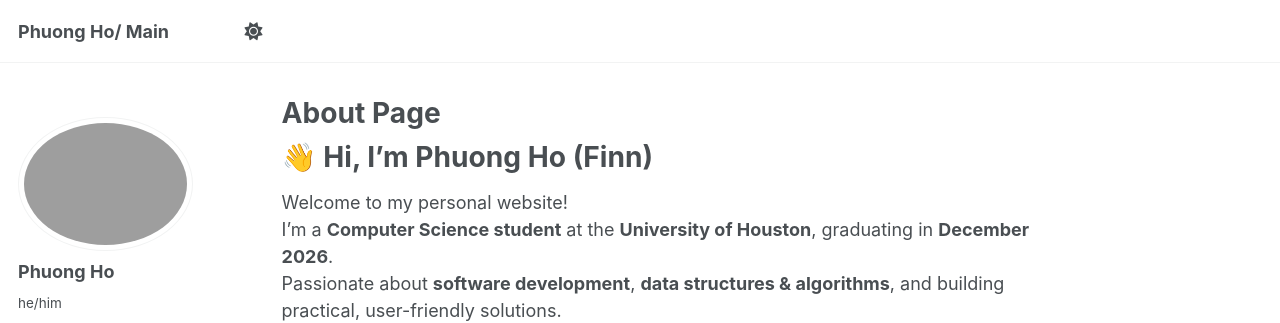
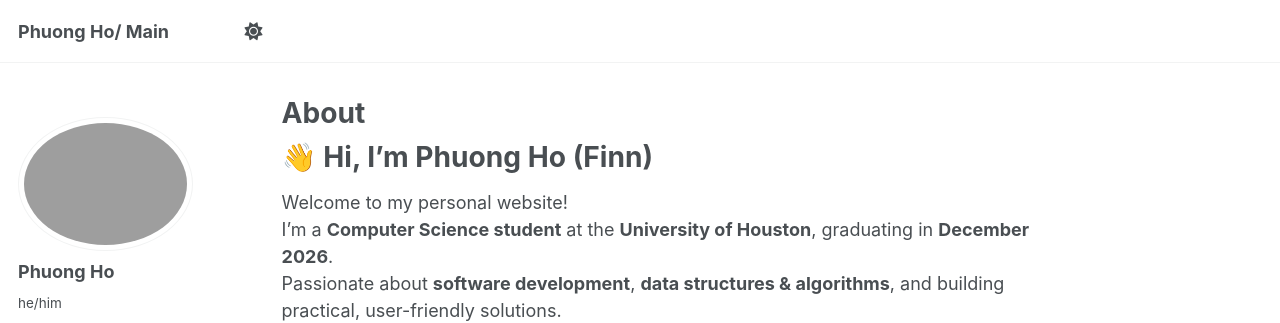
Before and after one commit to FatFish-99/FatFish-99.github.io, a Jekyll site: the page built from _pages/about.md, in a window 1280 px wide and 1400 px high. Shown: the top 323 px of the window. Built offline with Jekyll 4.4.1, drawn with Linux system fonts in a browser that asks for light colours; some web fonts are replaced; a script that is not in the unit is left out; some of the changed text lies outside the part shown.

Commit message:
update about page

```diff
--- a/_pages/about.md
+++ b/_pages/about.md
@@ -1,6 +1,6 @@
 ---
 permalink: /
-title: "About Page"
+title: "About"
 author_profile: true
 redirect_from:
   - /about/
```
Also changed, not shown: other parts of _pages/about.md (+0 -4 lines).
